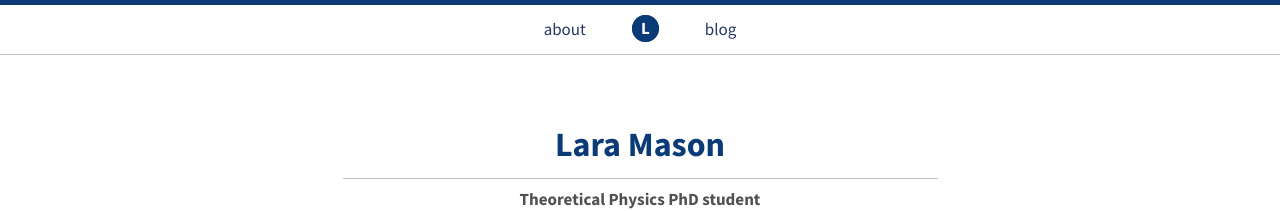
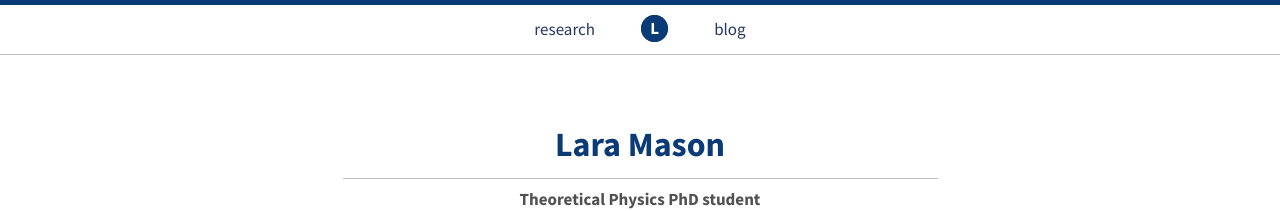
Before and after one commit to lhmason/lhmason.github.io, a Jekyll site: the page built from index.html, in a window 1280 px wide. Shown: the top 211 px of the page. Built offline with Jekyll 4.4.1, drawn with Linux system fonts in a browser that asks for light colours; the list of posts is cut into pages by our own code.

Commit message:
Update default.html

```diff
--- a/_layouts/default.html
+++ b/_layouts/default.html
@@ -6,7 +6,7 @@
   <body>
     <nav class="nav-main">
       <ul>
-        <li class="hvr-underline-reveal"><a href="{{ site.baseurl }}/about/">about</a></li>
+        <li class="hvr-underline-reveal"><a href="{{ site.baseurl }}/about/">research</a></li>
         <li class="logo"><a class="hvr-ripple-out" href="{{ site.baseurl }}/">L</a></li>
         <li class="hvr-underline-reveal"><a href="{{ site.baseurl }}/blog/">blog</a></li>
       </ul>
```
